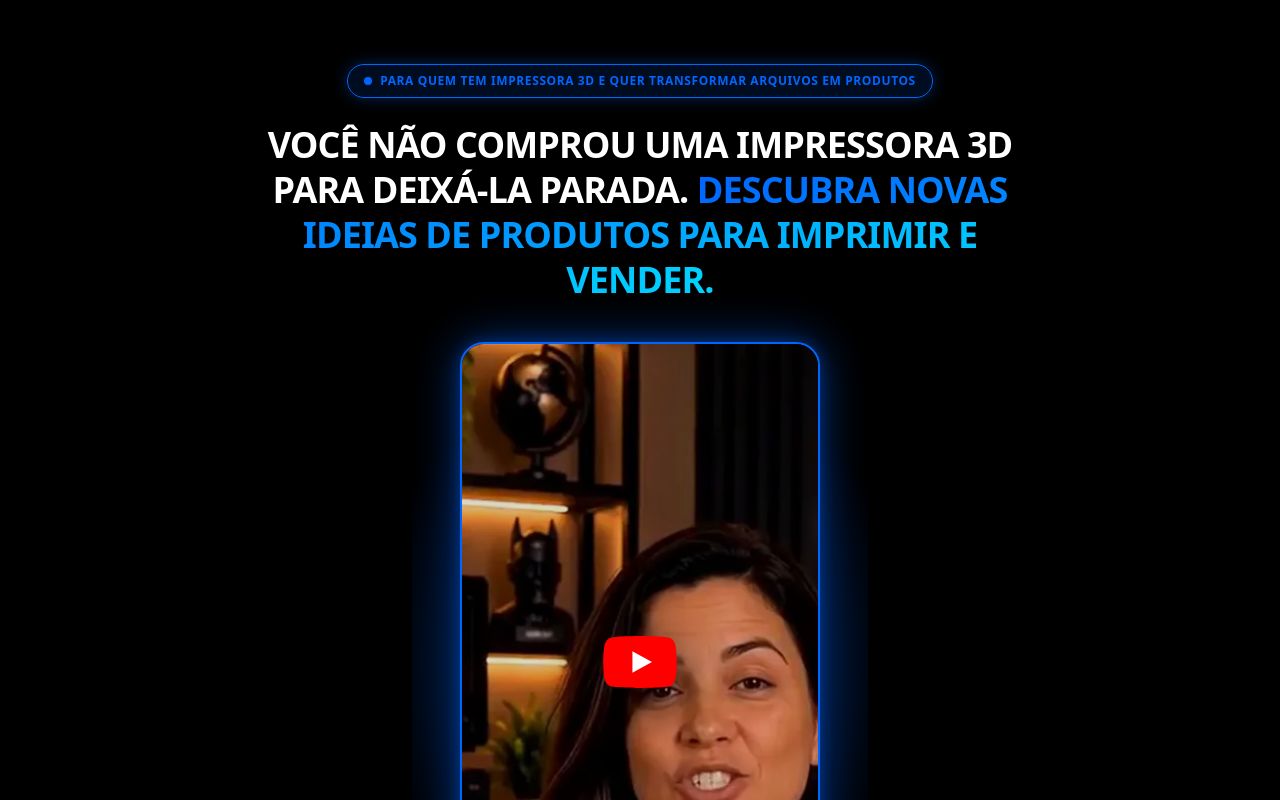
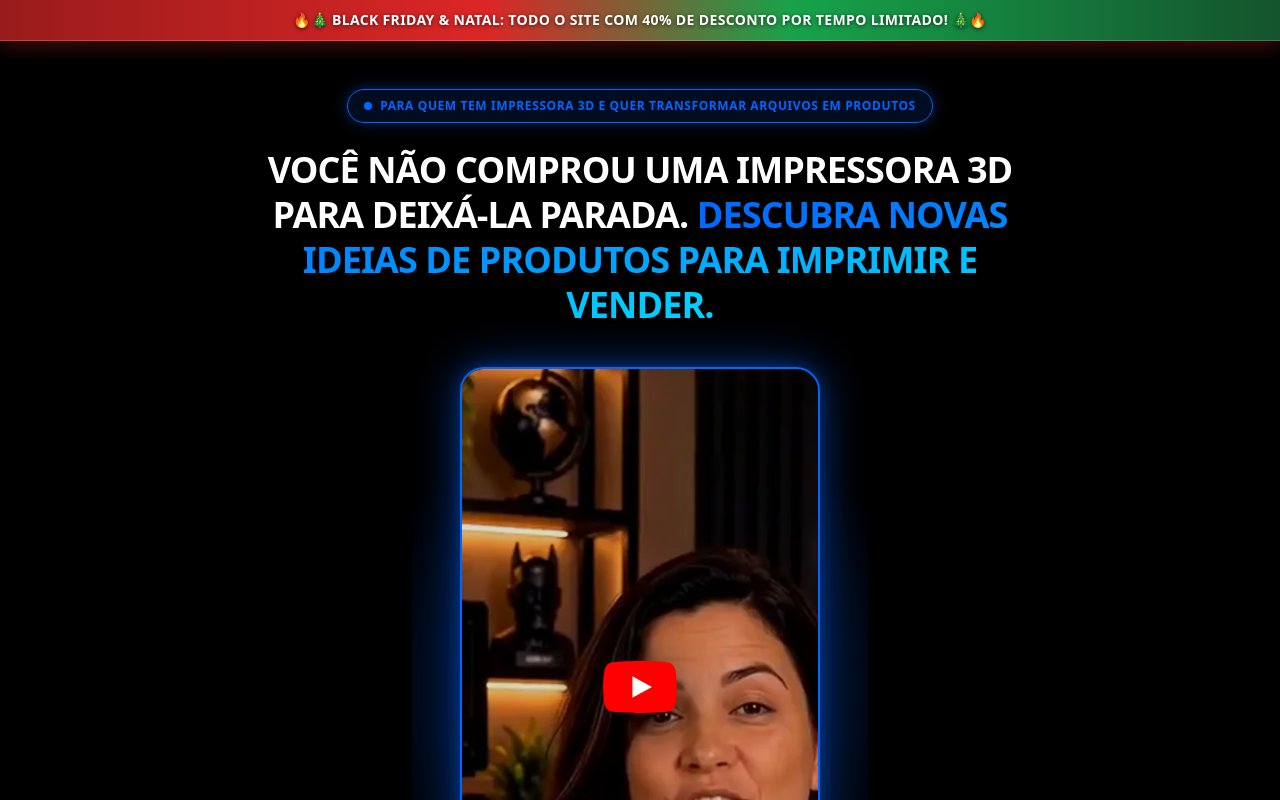
Before and after one commit to joaofreitasads-code/centralprime3D, a React (Vite) app: page / in a window 1280 px wide. Shown: the top 800 px of the page. Built offline with nearby package versions, Linux system fonts and the light colour scheme.

Commit message:
Add files via upload

```diff
--- a/src/App.tsx
+++ b/src/App.tsx
@@ -63,8 +63,22 @@ export default function App() {
   return (
     <div className="min-h-screen text-white relative overflow-hidden bg-black">
       <div className="relative z-10">
+        {/* TOP ANNOUNCEMENT BAR */}
+        <a
+          href="#oferta-3990"
+          onClick={scrollToPremiumOffer}
+          className="block w-full px-3 py-2.5 text-center text-[11px] sm:text-xs md:text-sm font-black uppercase tracking-wide text-white border-b border-white/20 shadow-[0_4px_20px_rgba(220,38,38,0.35)] transition-opacity hover:opacity-95"
+          style={{
+            backgroundImage: 'linear-gradient(90deg, #991b1b 0%, #dc2626 38%, #16a34a 62%, #14532d 100%)',
+          }}
+        >
+          <span className="drop-shadow-[0_1px_2px_rgba(0,0,0,0.65)]">
+            🔥🎄 BLACK FRIDAY &amp; NATAL: TODO O SITE COM 40% DE DESCONTO POR TEMPO LIMITADO! 🎄🔥
+          </span>
+        </a>
+
         {/* HERO SECTION */}
-        <section id="hero" className="px-4 pt-16 pb-16 text-center scroll-mt-16">
+        <section id="hero" className="px-4 pt-10 sm:pt-12 pb-16 text-center scroll-mt-16">
           <div
             className="inline-flex items-center gap-2 px-4 py-2 rounded-full text-xs font-bold tracking-wider"
             style={{
```
